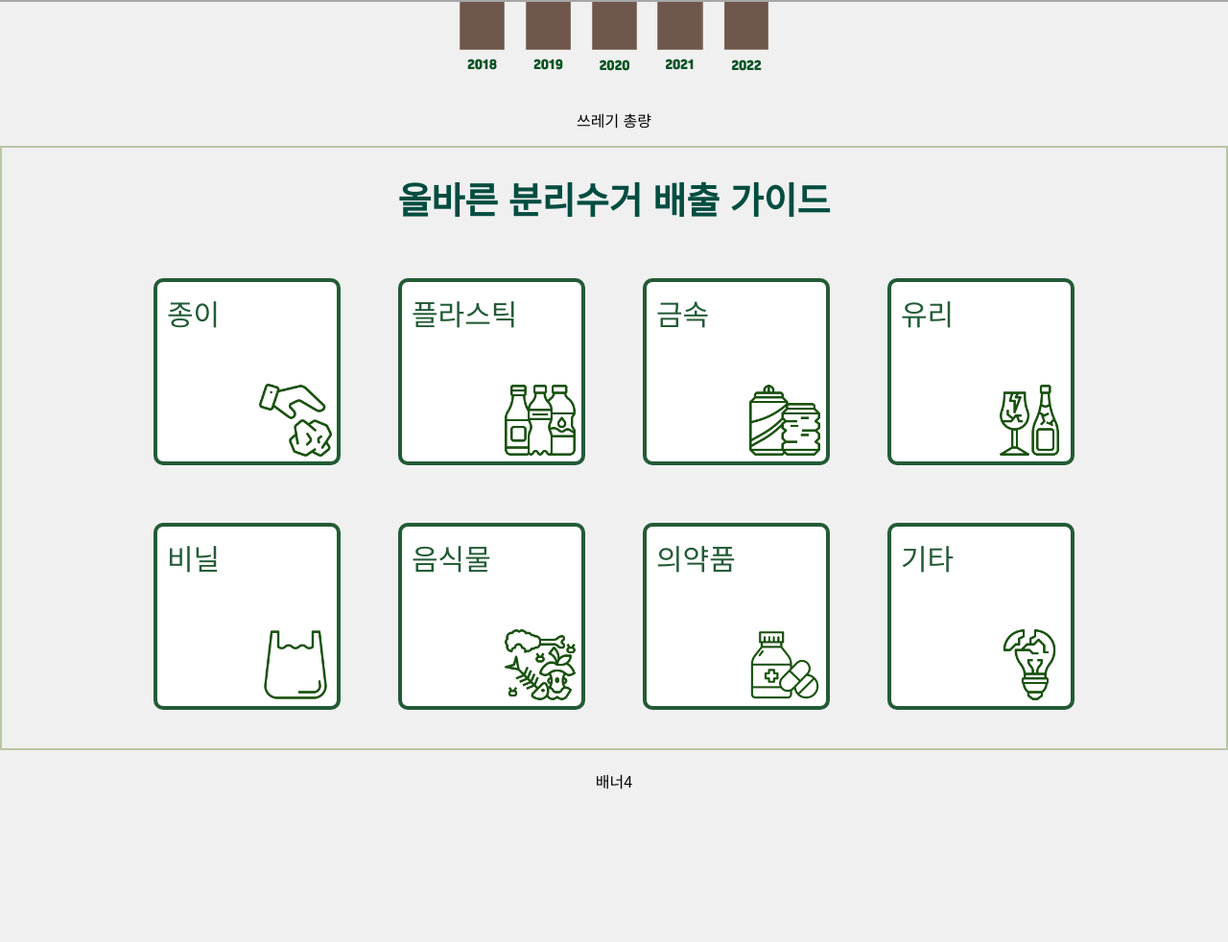
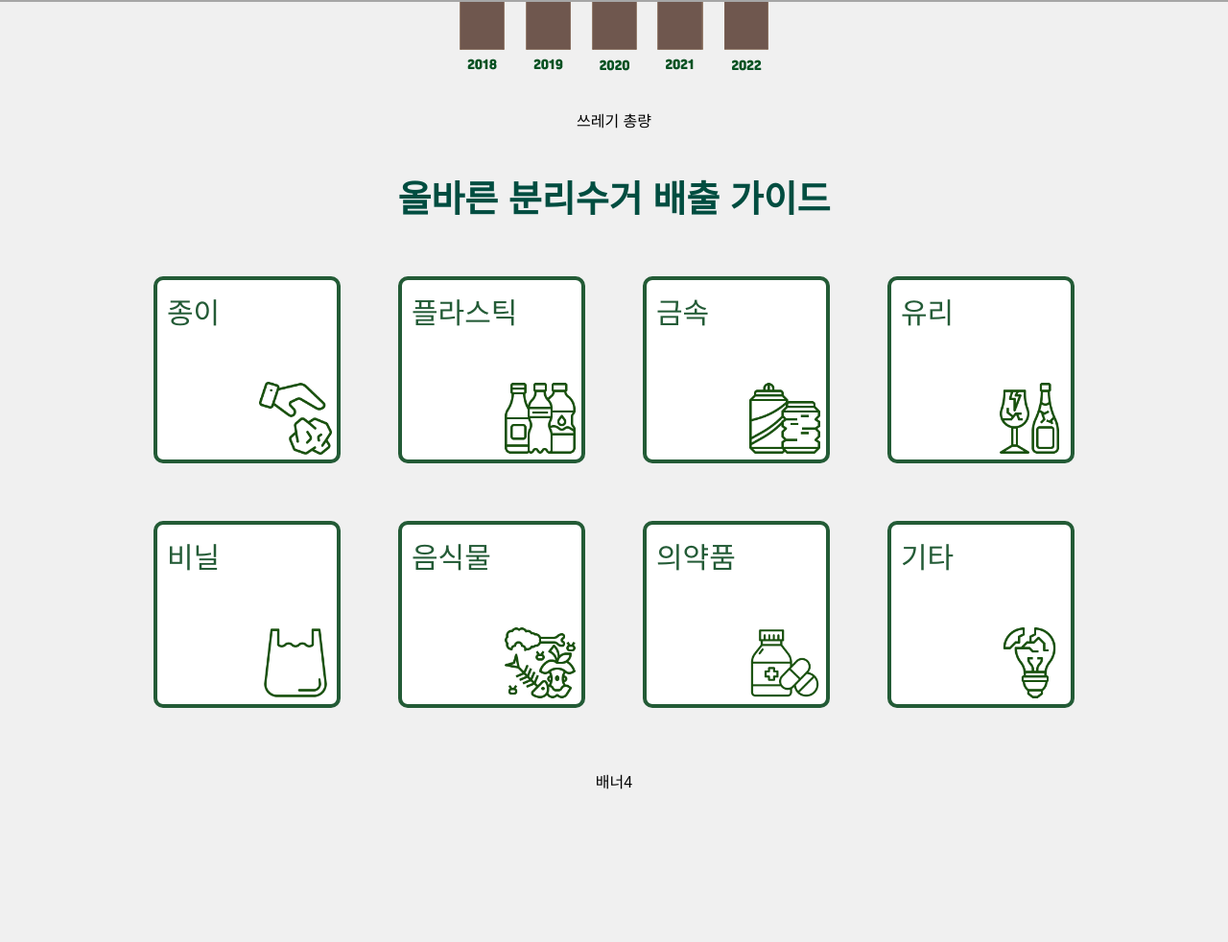
Before and after one commit to nalynn0517/greenweb, a website: page public/index.html in a window 1280 px wide. Shown: the part 798-1780 px from the top of the page at 96% size. Drawn offline with Linux system fonts and the light colour scheme.

Commit message:
recycle-banner

```diff
--- a/public/style.css
+++ b/public/style.css
@@ -115,7 +115,6 @@ nav ul li a {
   text-align: center;
   width: 100%;/* 화면 너비에 꽉 차게 설정 */
   height: 630px;
-  border: 2px solid rgb(185, 198, 164);
 }
 
 .category-container {
@@ -146,7 +145,7 @@ nav ul li a {
 .category-title {
   margin-bottom: auto; /* 아래 여백 자동으로 채우기 */
   font-size: 30px;
-  color: #235B36 ;
+  color: #235B36;
 }
 
 
```
